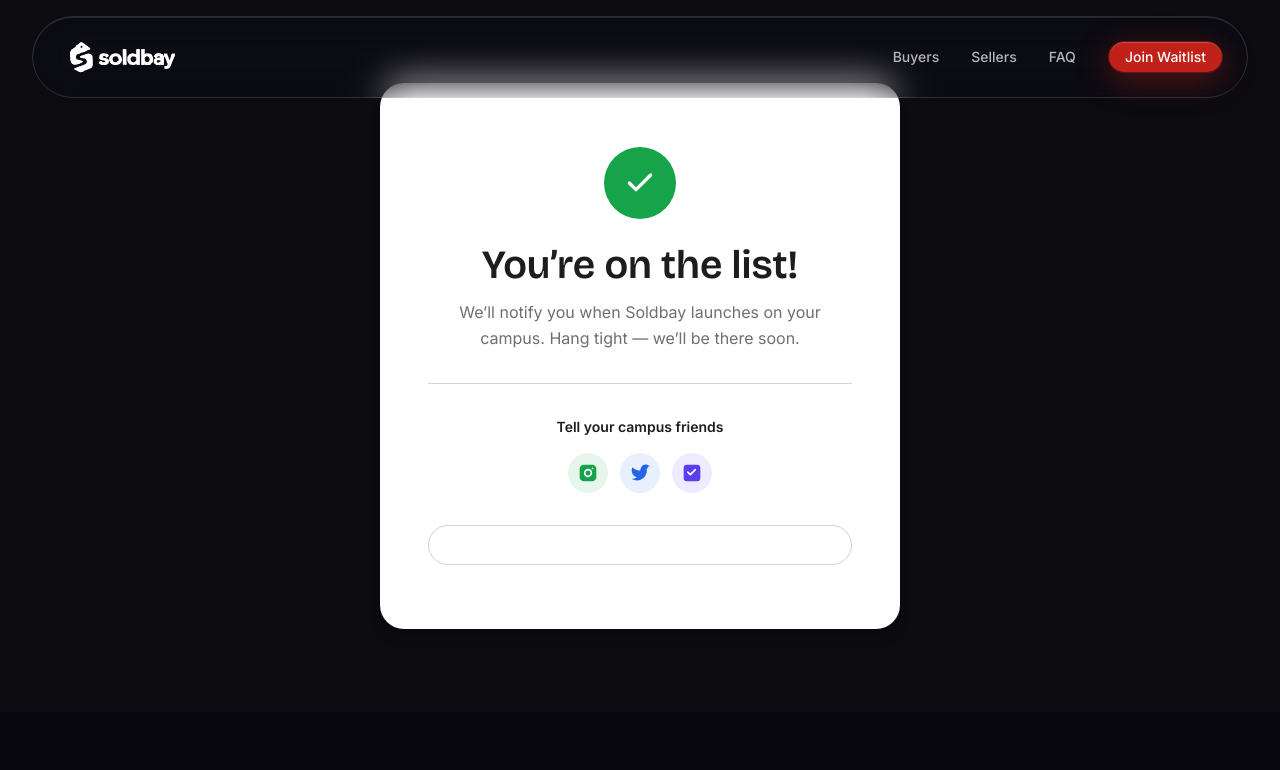
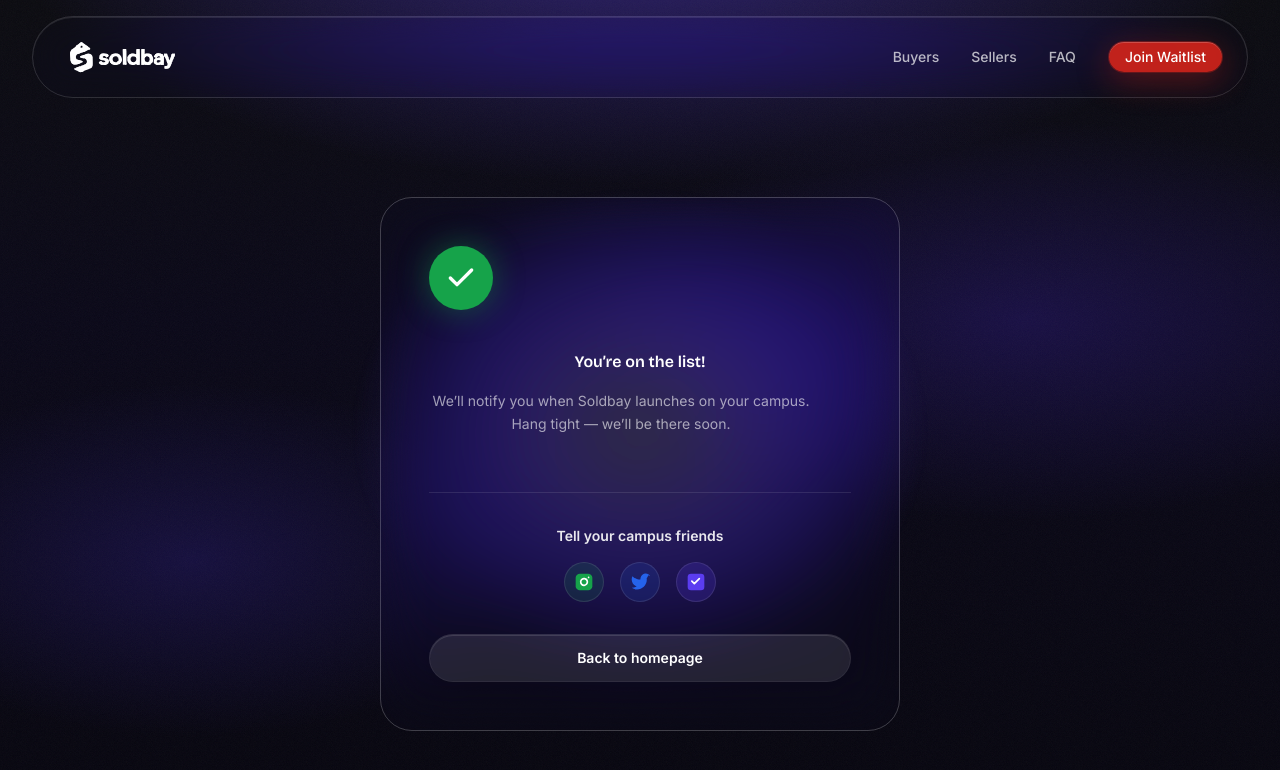
Before and after one commit to emanncode/soldbay, a Next.js app in the folder soldbay-web/: page /success in a window 1280 px wide. Shown: the top 770 px of the page. Built offline with nearby package versions, Linux system fonts and the light colour scheme.

Commit message:
feat(web): restyle join and success pages with glass forms
Unify waitlist join and success on PageShell with shadcn Card, spotlight
focal glass, staggered field entry, and glass CTAs.

```diff
--- a/soldbay-web/src/app/success/page.tsx
+++ b/soldbay-web/src/app/success/page.tsx
@@ -1,75 +1,141 @@
 "use client"
 
-import { motion } from "framer-motion"
+import { motion, useReducedMotion } from "framer-motion"
 import { Button } from "@/components/ui/button"
-import { soldbayEase } from "@/lib/motion"
+import {
+  Card,
+  CardContent,
+  CardDescription,
+  CardHeader,
+  CardTitle,
+} from "@/components/ui/card"
+import { Separator } from "@/components/ui/separator"
+import { formCardEntry, formFieldEntry, soldbayEase } from "@/lib/motion"
+import { PageShell } from "@/components/page-shell"
 import Link from "next/link"
 
 export default function SuccessPage() {
+  const reduceMotion = useReducedMotion()
+
   return (
-    <div className="flex min-h-[calc(100vh-5.5rem)] flex-col bg-[#0b0b10]">
-      <div className="flex flex-1 items-center justify-center px-6 py-12">
+    <PageShell>
+      <div className="flex min-h-screen flex-col pt-nav">
+        <div className="flex flex-1 items-center justify-center px-4 py-16 sm:px-6">
           <motion.div
-          initial={{ opacity: 0, y: 24 }}
-          animate={{ opacity: 1, y: 0 }}
-          transition={{ duration: 0.5, ease: soldbayEase }}
-          className="flex w-full max-w-[520px] flex-col items-center rounded-[24px] bg-white px-8 py-16 text-center shadow-lg md:px-12"
+            className="form-spotlight w-full max-w-[520px]"
+            variants={formCardEntry}
+            initial={reduceMotion ? false : "hidden"}
+            animate="visible"
           >
-          {/* Checkmark */}
+            {/* Lightened focal area behind the card */}
+            <div className="form-spotlight-glow" aria-hidden />
+            <Card className="glass-panel-focus relative z-10 border-white/20 bg-transparent py-0 text-center shadow-none ring-0">
+              <CardHeader className="items-center px-8 pt-12 md:px-12">
                 <motion.div
-            initial={{ scale: 0 }}
-            animate={{ scale: 1 }}
-            transition={{ duration: 0.4, delay: 0.2, ease: soldbayEase }}
-            className="mb-6 flex h-[72px] w-[72px] items-center justify-center rounded-full bg-success"
+                  variants={formFieldEntry}
+                  className="mb-8 flex h-16 w-16 items-center justify-center rounded-full bg-success shadow-[0_0_32px_rgb(22_163_74/0.45)]"
                 >
-            <svg width="32" height="32" viewBox="0 0 24 24" fill="none" aria-hidden="true">
-              <path
+                  <motion.svg
+                    width="32"
+                    height="32"
+                    viewBox="0 0 24 24"
+                    fill="none"
+                    aria-hidden="true"
+                    initial={reduceMotion ? false : { pathLength: 0, opacity: 0 }}
+                    animate={{ pathLength: 1, opacity: 1 }}
+                    transition={{ duration: 0.45, delay: 0.35, ease: soldbayEase }}
+                  >
+                    <motion.path
                       d="M20 6L9 17l-5-5"
                       stroke="white"
                       strokeWidth="2.5"
                       strokeLinecap="round"
                       strokeLinejoin="round"
+                      initial={reduceMotion ? false : { pathLength: 0 }}
+                      animate={{ pathLength: 1 }}
+                      transition={{ duration: 0.4, delay: 0.4, ease: soldbayEase }}
+                    />
+                  </motion.svg>
+                </motion.div>
+
+                <motion.div variants={formFieldEntry}>
+                  <CardTitle className="font-display text-display-m text-white">
+                    You&rsquo;re on the list!
+                  </CardTitle>
+                  <CardDescription className="mt-4 max-w-sm text-body-m leading-relaxed text-white/60">
+                    We&rsquo;ll notify you when Soldbay launches on your campus. Hang
+                    tight &mdash; we&rsquo;ll be there soon.
+                  </CardDescription>
+                </motion.div>
+              </CardHeader>
+
+              <CardContent className="flex flex-col items-center px-8 pb-12 md:px-12">
+                <motion.div variants={formFieldEntry} className="w-full">
+                  <Separator className="my-8 w-full bg-white/10" />
+                </motion.div>
+
+                <motion.p
+                  variants={formFieldEntry}
+                  className="text-body-s font-semibold text-white/90"
+                >
+                  Tell your campus friends
+                </motion.p>
+
+                <motion.div
+                  variants={formFieldEntry}
+                  className="mt-4 flex items-center gap-4"
+                >
+                  <div className="flex h-10 w-10 items-center justify-center rounded-full border border-white/10 bg-success/15">
+                    <svg width="20" height="20" viewBox="0 0 24 24" fill="none" aria-hidden>
+                      <path
+                        d="M17 2H7a5 5 0 0 0-5 5v10a5 5 0 0 0 5 5h10a5 5 0 0 0 5-5V7a5 5 0 0 0-5-5z"
+                        fill="#16a34a"
+                      />
+                      <path
+                        d="M16 11.37A4 4 0 1 1 12.63 8 4 4 0 0 1 16 11.37zM17.5 6.5h.01"
+                        stroke="white"
+                        strokeWidth="2"
+                        strokeLinecap="round"
                       />
                     </svg>
+                  </div>
+                  <div className="flex h-10 w-10 items-center justify-center rounded-full border border-white/10 bg-info/15">
+                    <svg width="20" height="20" viewBox="0 0 24 24" fill="none" aria-hidden>
+                      <path
+                        d="M22 4s-.7 2.1-2 3.4c1.6 10-9.4 17.3-18 11.6 2.2.1 4.4-.6 6-2C3 15.5.5 9.6 3 5c2.2 2.6 5.6 4.1 9.4 4.1 0 0 .1-.9.3-2.1.5-2.6 2.7-4.8 5.3-5.1 2.6-.3 5.1.8 6 3.1z"
+                        fill="#2563eb"
+                      />
+                    </svg>
+                  </div>
+                  <div className="flex h-10 w-10 items-center justify-center rounded-full border border-white/10 bg-brand-start/20">
+                    <svg width="20" height="20" viewBox="0 0 24 24" fill="none" aria-hidden>
+                      <rect x="2" y="2" width="20" height="20" rx="4" fill="#5b3df0" />
+                      <path
+                        d="M16 8l-6 6-3-3"
+                        stroke="white"
+                        strokeWidth="2"
+                        strokeLinecap="round"
+                        strokeLinejoin="round"
+                      />
+                    </svg>
+                  </div>
                 </motion.div>
 
-          <h1 className="font-display text-display-m text-text-primary">
-            You&rsquo;re on the list!
-          </h1>
-          <p className="mt-3 text-body-m text-text-secondary leading-relaxed">
-            We&rsquo;ll notify you when Soldbay launches on your campus. Hang tight &mdash;
-            we&rsquo;ll be there soon.
-          </p>
-
-          <div className="my-8 h-px w-full bg-border" />
-
-          <p className="text-body-s font-semibold text-text-primary">Tell your campus friends</p>
-
-          <div className="mt-4 flex items-center gap-3">
-            <div className="flex h-10 w-10 items-center justify-center rounded-full bg-success/10">
-              <svg width="20" height="20" viewBox="0 0 24 24" fill="none" aria-hidden="true">
-                <path d="M17 2H7a5 5 0 0 0-5 5v10a5 5 0 0 0 5 5h10a5 5 0 0 0 5-5V7a5 5 0 0 0-5-5z" fill="#16a34a" />
-                <path d="M16 11.37A4 4 0 1 1 12.63 8 4 4 0 0 1 16 11.37zM17.5 6.5h.01" stroke="white" strokeWidth="2" strokeLinecap="round" />
-              </svg>
-            </div>
-            <div className="flex h-10 w-10 items-center justify-center rounded-full bg-info/10">
-              <svg width="20" height="20" viewBox="0 0 24 24" fill="none" aria-hidden="true">
-                <path d="M22 4s-.7 2.1-2 3.4c1.6 10-9.4 17.3-18 11.6 2.2.1 4.4-.6 6-2C3 15.5.5 9.6 3 5c2.2 2.6 5.6 4.1 9.4 4.1 0 0 .1-.9.3-2.1.5-2.6 2.7-4.8 5.3-5.1 2.6-.3 5.1.8 6 3.1z" fill="#2563eb" />
-              </svg>
-            </div>
-            <div className="flex h-10 w-10 items-center justify-center rounded-full bg-brand-start/10">
-              <svg width="20" height="20" viewBox="0 0 24 24" fill="none" aria-hidden="true">
-                <rect x="2" y="2" width="20" height="20" rx="4" fill="#5b3df0" />
-                <path d="M16 8l-6 6-3-3" stroke="white" strokeWidth="2" strokeLinecap="round" strokeLinejoin="round" />
-              </svg>
-            </div>
-          </div>
-
-          <Button asChild variant="outline" size="default" className="mt-8 w-full">
+                <motion.div variants={formFieldEntry} className="mt-8 w-full">
+                  <Button
+                    asChild
+                    variant="glass"
+                    size="lg"
+                    className="w-full font-semibold"
+                  >
                     <Link href="/">Back to homepage</Link>
                   </Button>
                 </motion.div>
+              </CardContent>
+            </Card>
+          </motion.div>
         </div>
       </div>
+    </PageShell>
   )
 }
--- a/soldbay-web/src/components/join-form.tsx
+++ b/soldbay-web/src/components/join-form.tsx
@@ -7,14 +7,21 @@
 import { Label } from "@/components/ui/label"
 import { Checkbox } from "@/components/ui/checkbox"
 import {
+  Card,
+  CardContent,
+  CardDescription,
+  CardHeader,
+  CardTitle,
+} from "@/components/ui/card"
+import {
   Select,
   SelectContent,
   SelectItem,
   SelectTrigger,
   SelectValue,
 } from "@/components/ui/select"
-import { motion } from "framer-motion"
-import { soldbayEase } from "@/lib/motion"
+import { motion, useReducedMotion } from "framer-motion"
+import { formCardEntry, formFieldEntry } from "@/lib/motion"
 import { cn } from "@/lib/utils"
 import { ErrorMessage } from "@/components/ui/error-message"
 import {
@@ -22,6 +29,7 @@
   appErrorFromResponse,
   type AppError,
 } from "@/lib/api-error"
+import { PageShell } from "@/components/page-shell"
 
 const universities = [
   "University of Lagos (UNILAG)",
@@ -39,6 +47,13 @@
 const academicLevels = ["100L", "200L", "300L", "400L", "500L", "Postgraduate"]
 const sellFrequencies = ["Daily", "Weekly", "Occasionally"]
 
+/** Shared field look — heights/padding on 8-pt (h-48px, px-16) */
+const fieldClass =
+  "h-12 w-full rounded-xl border border-white/15 bg-white/5 px-4 text-white shadow-none placeholder:text-white/40 focus-visible:border-brand-light/50 focus-visible:ring-brand-start/25"
+
+const selectContentClass =
+  "rounded-xl border border-white/12 bg-[#12101f] text-white shadow-xl ring-1 ring-white/10"
+
 interface ChipProps {
   label: string
   selected: boolean
@@ -51,10 +66,10 @@
       type="button"
       onClick={onClick}
       className={cn(
-        "inline-flex items-center rounded-full border px-3.5 py-1.5 text-[13px] font-medium transition-all",
+        "inline-flex cursor-pointer items-center rounded-full border px-4 py-2 text-[13px] font-medium transition-all",
         selected
-          ? "border-brand-start bg-brand-start text-white"
-          : "border-border bg-white text-text-primary hover:border-text-tertiary",
+          ? "border-brand-light/60 bg-brand-start/80 text-white shadow-[0_0_16px_rgb(91_61_240/0.35)]"
+          : "border-white/15 bg-white/5 text-white/70 hover:border-white/30 hover:bg-white/10 hover:text-white",
       )}
     >
       {label}
@@ -74,6 +89,7 @@
 export function JoinForm({ type }: JoinFormProps) {
   const router = useRouter()
   const isBuyer = type === "buyer"
+  const reduceMotion = useReducedMotion()
 
   const [formData, setFormData] = useState({
     name: "",
@@ -165,108 +181,149 @@
   }
 
   return (
-    <div className="flex min-h-[calc(100vh-5.5rem)] flex-col bg-[#0b0b10]">
-      <div className="flex flex-1 items-center justify-center px-6 py-12">
+    <PageShell>
+      <div className="flex min-h-screen flex-col pt-nav">
+        <div className="flex flex-1 items-center justify-center px-4 py-16 sm:px-6">
           <motion.div
-          initial={{ opacity: 0, y: 24 }}
+            className="form-spotlight w-full max-w-140"
+            initial={reduceMotion ? false : { opacity: 0, y: 28 }}
             animate={{ opacity: 1, y: 0 }}
-          transition={{ duration: 0.5, ease: soldbayEase }}
-          className="w-full max-w-140 rounded-[24px] bg-white p-8 shadow-lg md:p-12"
+            transition={{ duration: 0.4, ease: [0.25, 0.1, 0.25, 1] }}
           >
-          <h1 className="font-display text-heading-l text-text-primary">
+            {/* Lightened focal area behind the form */}
+            <div className="form-spotlight-glow" aria-hidden />
+            <Card className="glass-panel-focus relative z-10 border-white/20 bg-transparent py-0 shadow-none ring-0">
+              <CardHeader className="px-8 pt-8 md:px-12 md:pt-12">
+                <motion.div
+                  initial={reduceMotion ? false : "hidden"}
+                  animate="visible"
+                  variants={formFieldEntry}
+                >
+                  <CardTitle className="font-display text-heading-l text-white">
                     {isBuyer ? "Join as a Buyer" : "Become a Seller"}
-          </h1>
-          <p className="mt-1 text-body-s text-text-secondary">
+                  </CardTitle>
+                  <CardDescription className="mt-2 text-body-s text-white/55">
                     {isBuyer
                       ? "Get notified when Soldbay launches on your campus."
                       : "Start selling to students on your campus."}
-          </p>
+                  </CardDescription>
+                </motion.div>
+              </CardHeader>
 
-          <form onSubmit={handleSubmit} className="mt-8 flex flex-col gap-5">
-            {/* Name */}
-            <div className="flex flex-col gap-1.5">
-              <Label htmlFor="name">Full Name</Label>
+              <CardContent className="px-8 pb-8 md:px-12 md:pb-12">
+                <motion.form
+                  onSubmit={handleSubmit}
+                  className="flex flex-col gap-6"
+                  variants={formCardEntry}
+                  initial={reduceMotion ? false : "hidden"}
+                  animate="visible"
+                >
+                  <motion.div variants={formFieldEntry} className="flex flex-col gap-2">
+                    <Label htmlFor="name" className="text-white/80">
+                      Full Name
+                    </Label>
                     <Input
                       id="name"
                       placeholder="Enter your full name"
                       required
                       value={formData.name}
-                onChange={(e) => setFormData((d) => ({ ...d, name: e.target.value }))}
-                className="rounded-md border-border bg-white/50 px-3.5 py-2.5"
+                      onChange={(e) =>
+                        setFormData((d) => ({ ...d, name: e.target.value }))
+                      }
+                      className={fieldClass}
                     />
-            </div>
+                  </motion.div>
 
-            {/* Email */}
-            <div className="flex flex-col gap-1.5">
-              <Label htmlFor="email">Email Address</Label>
+                  <motion.div variants={formFieldEntry} className="flex flex-col gap-2">
+                    <Label htmlFor="email" className="text-white/80">
+                      Email Address
+                    </Label>
                     <Input
                       id="email"
                       type="email"
                       placeholder="you@university.edu.ng"
                       required
                       value={formData.email}
-                onChange={(e) => setFormData((d) => ({ ...d, email: e.target.value }))}
-                className="rounded-md border-border bg-white/50 px-3.5 py-2.5"
+                      onChange={(e) =>
+                        setFormData((d) => ({ ...d, email: e.target.value }))
+                      }
+                      className={fieldClass}
                     />
-            </div>
+                  </motion.div>
 
-            {/* University */}
-            <div className="flex flex-col gap-1.5">
-              <Label>University</Label>
+                  <motion.div variants={formFieldEntry} className="flex flex-col gap-2">
+                    <Label className="text-white/80">University</Label>
                     <Select
                       value={formData.university}
-                onValueChange={(v) => setFormData((d) => ({ ...d, university: v }))}
+                      onValueChange={(v) =>
+                        setFormData((d) => ({ ...d, university: v }))
+                      }
                     >
-                <SelectTrigger className="h-10 w-full rounded-md border-border bg-white/50 px-3.5 text-left">
+                      <SelectTrigger className={cn(fieldClass, "w-full text-left")}>
                         <SelectValue placeholder="Select your university" />
                       </SelectTrigger>
-                <SelectContent>
+                      <SelectContent className={selectContentClass}>
                         {universities.map((u) => (
-                    <SelectItem key={u} value={u}>
+                          <SelectItem
+                            key={u}
+                            value={u}
+                            className="focus:bg-white/10 focus:text-white"
+                          >
                             {u}
                           </SelectItem>
                         ))}
                       </SelectContent>
                     </Select>
-            </div>
+                  </motion.div>
 
-            {/* Academic Level (buyer) or What they sell (seller) */}
                   {isBuyer ? (
-              <div className="flex flex-col gap-1.5">
-                <Label>Academic Level</Label>
+                    <motion.div variants={formFieldEntry} className="flex flex-col gap-2">
+                      <Label className="text-white/80">Academic Level</Label>
                       <Select
                         value={formData.academicLevel}
-                  onValueChange={(v) => setFormData((d) => ({ ...d, academicLevel: v }))}
+                        onValueChange={(v) =>
+                          setFormData((d) => ({ ...d, academicLevel: v }))
+                        }
                       >
-                  <SelectTrigger className="h-10 w-full rounded-md border-border bg-white/50 px-3.5 text-left">
+                        <SelectTrigger className={cn(fieldClass, "w-full text-left")}>
                           <SelectValue placeholder="Select your level" />
                         </SelectTrigger>
-                  <SelectContent>
+                        <SelectContent className={selectContentClass}>
                           {academicLevels.map((l) => (
-                      <SelectItem key={l} value={l}>
+                            <SelectItem
+                              key={l}
+                              value={l}
+                              className="focus:bg-white/10 focus:text-white"
+                            >
                               {l}
                             </SelectItem>
                           ))}
                         </SelectContent>
                       </Select>
-              </div>
+                    </motion.div>
                   ) : (
-              <div className="flex flex-col gap-1.5">
-                <Label htmlFor="sellCategory">What do you sell?</Label>
+                    <motion.div variants={formFieldEntry} className="flex flex-col gap-2">
+                      <Label htmlFor="sellCategory" className="text-white/80">
+                        What do you sell?
+                      </Label>
                       <Input
                         id="sellCategory"
                         placeholder="e.g. textbooks, gadgets, fashion, snacks"
                         value={formData.sellCategory}
-                  onChange={(e) => setFormData((d) => ({ ...d, sellCategory: e.target.value }))}
-                  className="rounded-md border-border bg-white/50 px-3.5 py-2.5"
+                        onChange={(e) =>
+                          setFormData((d) => ({
+                            ...d,
+                            sellCategory: e.target.value,
+                          }))
+                        }
+                        className={fieldClass}
                       />
-              </div>
+                    </motion.div>
                   )}
 
-            {/* Categories chips (buyer) or Sell frequency (seller) */}
                   {isBuyer ? (
-              <div className="flex flex-col gap-2">
-                <Label>Interested Categories</Label>
+                    <motion.div variants={formFieldEntry} className="flex flex-col gap-2">
+                      <Label className="text-white/80">Interested Categories</Label>
                       <div className="flex flex-wrap gap-2">
                         {categories.map((cat, i) => (
                           <Chip
@@ -277,62 +334,70 @@
                           />
                         ))}
                       </div>
-              </div>
+                    </motion.div>
                   ) : (
-              <div className="flex flex-col gap-1.5">
-                <Label>How often would you sell?</Label>
+                    <motion.div variants={formFieldEntry} className="flex flex-col gap-2">
+                      <Label className="text-white/80">How often would you sell?</Label>
                       <Select
                         value={formData.sellFrequency}
-                  onValueChange={(v) => setFormData((d) => ({ ...d, sellFrequency: v }))}
+                        onValueChange={(v) =>
+                          setFormData((d) => ({ ...d, sellFrequency: v }))
+                        }
                       >
-                  <SelectTrigger className="h-10 w-full rounded-md border-border bg-white/50 px-3.5 text-left">
+                        <SelectTrigger className={cn(fieldClass, "w-full text-left")}>
                           <SelectValue placeholder="Select frequency" />
                         </SelectTrigger>
-                  <SelectContent>
+                        <SelectContent className={selectContentClass}>
                           {sellFrequencies.map((f) => (
-                      <SelectItem key={f} value={f}>
+                            <SelectItem
+                              key={f}
+                              value={f}
+                              className="focus:bg-white/10 focus:text-white"
+                            >
                               {f}
                             </SelectItem>
                           ))}
                         </SelectContent>
                       </Select>
-              </div>
+                    </motion.div>
                   )}
 
-            {/* Poll question */}
-            <div className="flex flex-col gap-3 pt-2">
-              <Label className="text-base">
+                  <motion.div variants={formFieldEntry} className="flex flex-col gap-4 pt-2">
+                    <Label className="text-base text-white/90">
                       {isBuyer
                         ? "What matters most to you as a buyer?"
                         : "What matters most to you as a seller?"}
                     </Label>
                     {poll.map((option, i) => (
-                <div key={option.label} className="flex items-center gap-3">
+                      <div key={option.label} className="flex items-center gap-4">
                         <Checkbox
                           id={`poll-${i}`}
                           checked={option.checked}
                           onCheckedChange={() => togglePoll(i)}
-                    className="border-border data-[state=checked]:bg-brand-start data-[state=checked]:border-brand-start"
+                          className="border-white/25 bg-white/5 data-checked:border-brand-start data-checked:bg-brand-start"
                         />
                         <label
                           htmlFor={`poll-${i}`}
-                    className="text-body-s text-text-primary cursor-pointer"
+                          className="cursor-pointer text-body-s text-white/80 select-none"
                         >
                           {option.label}
                         </label>
                       </div>
                     ))}
-            </div>
+                  </motion.div>
 
                   {error ? (
+                    <motion.div variants={formFieldEntry}>
                       <ErrorMessage error={error} onDismiss={() => setError(null)} />
+                    </motion.div>
                   ) : null}
 
+                  <motion.div variants={formFieldEntry}>
                     <Button
                       type="submit"
-              variant="default"
+                      variant="glass-primary"
                       size="2xl"
-              className="mt-2 w-full"
+                      className="mt-0 w-full font-semibold"
                       disabled={submitting}
                     >
                       {submitting
@@ -341,9 +406,13 @@
                           ? "Try again →"
                           : "Join Waitlist →"}
                     </Button>
-          </form>
+                  </motion.div>
+                </motion.form>
+              </CardContent>
+            </Card>
           </motion.div>
         </div>
       </div>
+    </PageShell>
   )
 }
```
Lines whose indentation alone changed are shown as unchanged.
